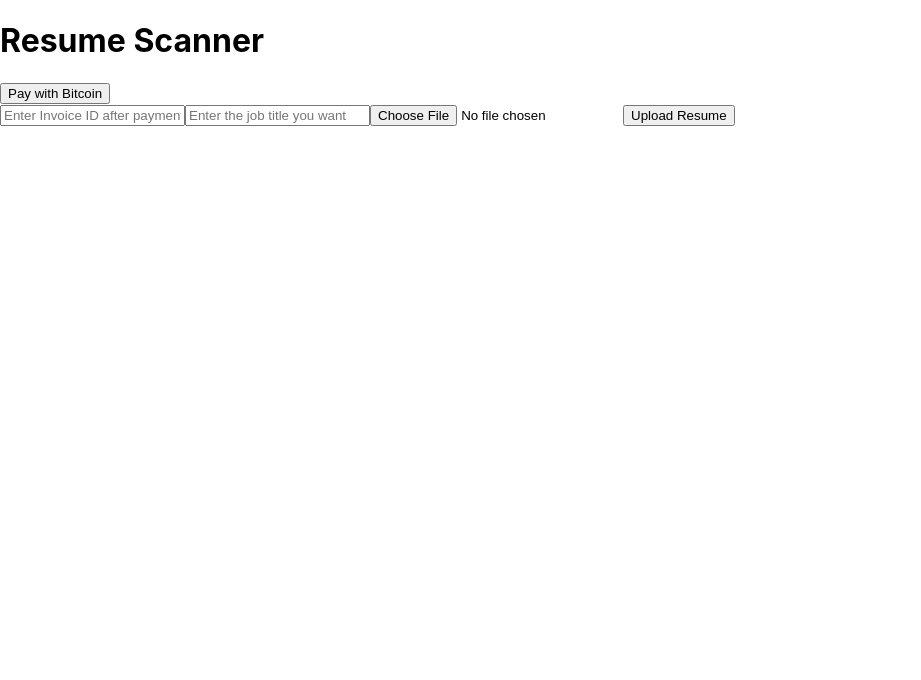
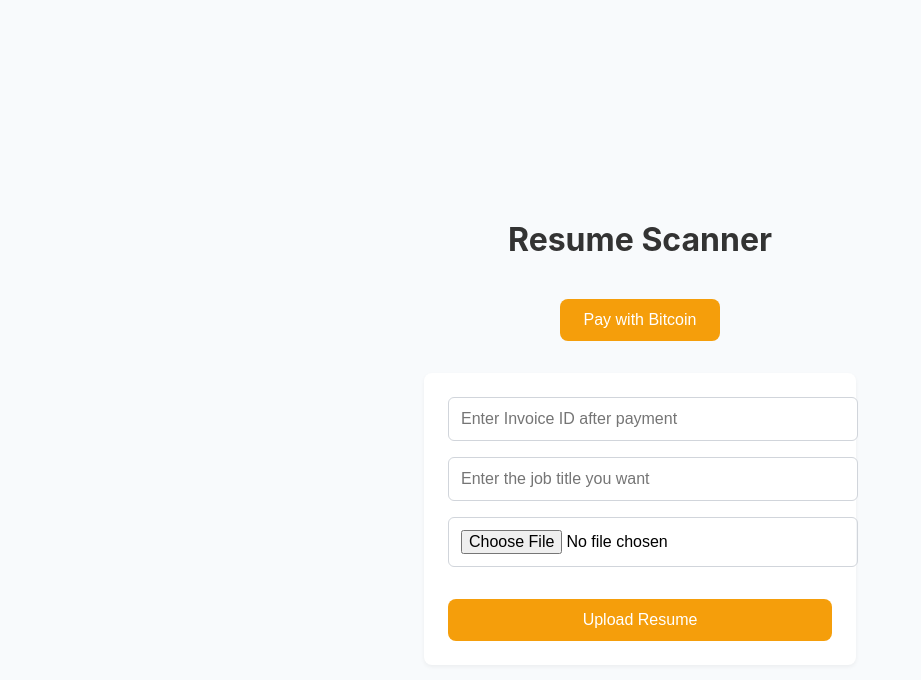
Before and after one commit to cameronmoulder/resume-scanner-frontend, a React (Create React App) app: page / in a window 1280 px wide. Shown: the top 680 px of the page, without its empty margins (0-921 px from the left). Built offline with nearby package versions, Linux system fonts and the light colour scheme.

Commit message:
Fixed package.json dependency issues

```diff
--- a/package.json
+++ b/package.json
@@ -13,7 +13,6 @@
     "react-dom": "^18.2.0",
     "react-scripts": "^5.0.1",
     "tailwind-merge": "^3.0.2",
-    "tailwindcss": "^3.3.3",
     "web-vitals": "^2.1.4"
   },
   "scripts": {
@@ -46,10 +45,12 @@
     "@testing-library/jest-dom": "^6.6.3",
     "@testing-library/react": "^14.0.0",
     "@testing-library/user-event": "^14.6.1",
+    "autoprefixer": "^10.4.21",
     "eslint": "^8.46.0",
     "eslint-config-react-app": "^7.0.1",
     "eslint-plugin-jest": "^27.4.5",
     "eslint-plugin-react": "^7.32.2",
-    "jest": "^27.5.1"
+    "jest": "^27.5.1",
+    "postcss": "^8.5.3"
   }
 }
--- a/src/App.js
+++ b/src/App.js
@@ -1,8 +1,86 @@
 import React, { useState } from "react";
 import axios from "axios";
 
-const API_BASE = "https://resume-scanner-backend.azurewebsites.net"; // Deployed FastAPI URL
+// Change this to your deployed FastAPI URL
+const API_BASE = "https://resume-scanner-backend.azurewebsites.net";
 console.log("Deploying version 2.000000000000000000000");
+
+// Define a single styles object for all inline styles
+const styles = {
+  container: {
+    minHeight: "100vh",
+    background: "#f8fafc", // light gray
+    display: "flex",
+    flexDirection: "column",
+    alignItems: "center",
+    justifyContent: "center",
+    padding: "2rem",
+    textAlign: "center",
+  },
+  heading: {
+    fontSize: "2rem",
+    fontWeight: "bold",
+    marginBottom: "1.5rem",
+    color: "#333",
+  },
+  button: {
+    backgroundColor: "#f59e0b", // vibrant gold
+    color: "#fff",
+    border: "none",
+    borderRadius: "0.5rem",
+    padding: "0.75rem 1.5rem",
+    fontSize: "1rem",
+    fontWeight: "500",
+    cursor: "pointer",
+    marginTop: "1rem",
+    transition: "transform 0.2s, box-shadow 0.2s",
+  },
+  buttonDisabled: {
+    opacity: 0.5,
+    cursor: "not-allowed",
+  },
+  formContainer: {
+    marginTop: "2rem",
+    maxWidth: "24rem",
+    width: "100%",
+    backgroundColor: "#fff",
+    padding: "1.5rem",
+    borderRadius: "0.5rem",
+    boxShadow: "0 2px 4px rgba(0, 0, 0, 0.05)",
+    display: "flex",
+    flexDirection: "column",
+    gap: "1rem",
+  },
+  input: {
+    padding: "0.75rem",
+    borderRadius: "0.375rem",
+    border: "1px solid #d1d5db",
+    fontSize: "1rem",
+    width: "100%",
+    outline: "none",
+  },
+  fileName: {
+    marginTop: "0.5rem",
+    fontSize: "0.875rem",
+    color: "#6b7280", // gray-600
+  },
+  outputContainer: {
+    marginTop: "2rem",
+    backgroundColor: "#f3f4f6",
+    padding: "1rem",
+    borderRadius: "0.5rem",
+    maxWidth: "24rem",
+    width: "100%",
+    overflowX: "auto",
+    boxShadow: "0 1px 3px rgba(0, 0, 0, 0.1)",
+    textAlign: "left",
+  },
+  outputPre: {
+    fontSize: "0.875rem",
+    whiteSpace: "pre-wrap",
+    wordWrap: "break-word",
+  },
+};
 
 function App() {
   const [invoiceId, setInvoiceId] = useState("");
@@ -12,7 +90,6 @@ function App() {
   const [output, setOutput] = useState("");
   const [fileName, setFileName] = useState("");
 
-  // ✅ Ensure this function is correctly defined
   const handleFileUpload = (event) => {
     const file = event.target.files?.[0] || null;
     setResumeFile(file);
@@ -59,19 +136,28 @@ function App() {
   };
 
   return (
-    <div>
-      <h1>Resume Scanner</h1>
-      <button onClick={handlePayWithBTC} disabled={loading}>
+    <div style={styles.container}>
+      <h1 style={styles.heading}>Resume Scanner</h1>
+
+      <button
+        onClick={handlePayWithBTC}
+        style={{
+          ...styles.button,
+          ...(loading ? styles.buttonDisabled : {}),
+        }}
+        disabled={loading}
+      >
         {loading ? "Processing..." : "Pay with Bitcoin"}
       </button>
 
-      <form onSubmit={handleUploadResume}>
+      <form onSubmit={handleUploadResume} style={styles.formContainer}>
         <input
           type="text"
           placeholder="Enter Invoice ID after payment"
           value={invoiceId}
           onChange={(e) => setInvoiceId(e.target.value)}
           required
+          style={styles.input}
         />
         <input
           type="text"
@@ -79,20 +165,35 @@ function App() {
           value={jobTitle}
           onChange={(e) => setJobTitle(e.target.value)}
           required
+          style={styles.input}
         />
-        <input
-          type="file"
-          accept=".pdf,.docx"
-          onChange={handleFileUpload} // ✅ Function is now properly referenced
-          required
-        />
-        {fileName && <p>{fileName}</p>}
-        <button type="submit" disabled={loading}>
+        <div>
+          <input
+            type="file"
+            accept=".pdf,.docx"
+            onChange={handleFileUpload}
+            required
+            style={styles.input}
+          />
+          {fileName && <p style={styles.fileName}>{fileName}</p>}
+        </div>
+        <button
+          type="submit"
+          disabled={loading}
+          style={{
+            ...styles.button,
+            ...(loading ? styles.buttonDisabled : {}),
+          }}
+        >
           {loading ? "Processing..." : "Upload Resume"}
         </button>
       </form>
 
-      {output && <pre>{output}</pre>}
+      {output && (
+        <div style={styles.outputContainer}>
+          <pre style={styles.outputPre}>{output}</pre>
+        </div>
+      )}
     </div>
   );
 }
```
Also changed, not shown: 1 other file (tests, documents, lock files or other folders).
